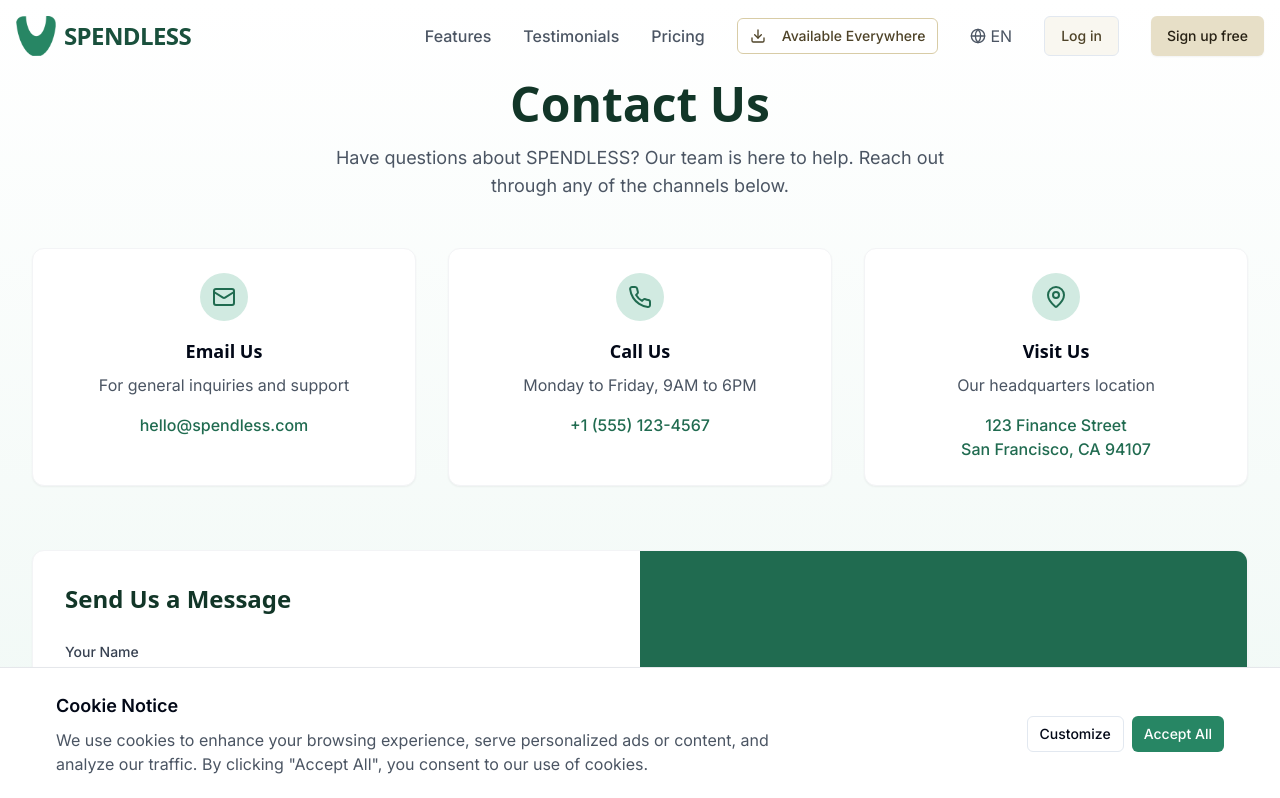
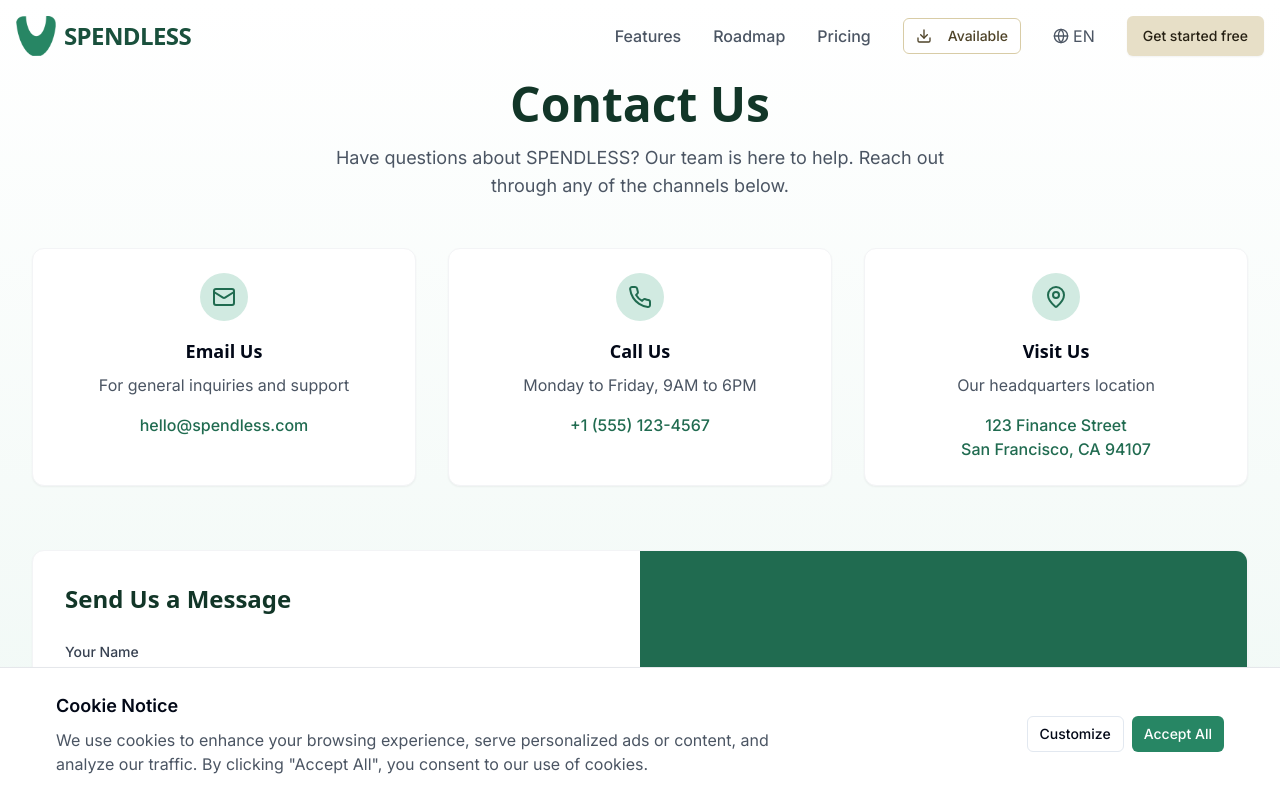
Before and after one commit to JozefiakBJ/spendless, a React (Vite) app: page /contact in a window 1280 px wide. Shown: the top 798 px of the page. Built offline with nearby package versions, Linux system fonts and the light colour scheme; a web font is replaced by a local one.

Commit message:
Refactor navbar buttons
Update the navigation bar buttons to include "Roadmap" and "Available" options, and replace "Log in" and "Sign up free" with a single "Get started free" button.

```diff
--- a/src/components/navbar/NavbarDesktop.tsx
+++ b/src/components/navbar/NavbarDesktop.tsx
@@ -24,13 +24,13 @@ const NavbarDesktop = ({ isHomePage, scrollToSection }: NavbarDesktopProps) => {
         {t('nav.features')}
       </div>
       <div
-        onClick={() => scrollToSection('testimonials')}
+        onClick={() => scrollToSection('roadmap')}
         className="font-medium text-gray-600 hover:text-primary-600 transition-colors cursor-pointer"
         role="button"
         tabIndex={0}
-        aria-label="Navigate to testimonials section"
+        aria-label="Navigate to roadmap section"
       >
-        {t('nav.testimonials')}
+        {t('nav.roadmap')}
       </div>
       <div
         onClick={() => scrollToSection('pricing')}
@@ -42,7 +42,7 @@ const NavbarDesktop = ({ isHomePage, scrollToSection }: NavbarDesktopProps) => {
         {t('nav.pricing')}
       </div>
 
-      {/* Download Button with sand color scheme */}
+      {/* Available Button */}
       <Button
         variant="outline"
         size="sm"
@@ -51,18 +51,14 @@ const NavbarDesktop = ({ isHomePage, scrollToSection }: NavbarDesktopProps) => {
         aria-label="Navigate to downloads section"
       >
         <Download className="mr-2 h-4 w-4" aria-hidden="true" />
-        {t('downloads.title')}
+        {t('nav.available')}
       </Button>
 
       <LanguageSelector />
-      <Button
-        variant="outline"
-        className="bg-sand-50 text-sand-800 hover:bg-sand-100 font-medium transition-colors"
-      >
-        {t('nav.login')}
-      </Button>
+
+      {/* Get Started Button */}
       <Button className="bg-sand-200 hover:bg-sand-300 text-sand-900 hover:text-sand-950 font-medium shadow-sm transition-colors">
-        {t('nav.signup')}
+        {t('nav.getStarted')}
       </Button>
     </div>
   );
--- a/src/components/navbar/NavbarMobile.tsx
+++ b/src/components/navbar/NavbarMobile.tsx
@@ -54,13 +54,13 @@ const NavbarMobile = ({
             {t('nav.features')}
           </div>
           <div
-            onClick={() => scrollToSection('testimonials')}
+            onClick={() => scrollToSection('roadmap')}
             className="font-medium text-gray-600 hover:text-primary-600 transition-colors py-2 text-left cursor-pointer"
             role="button"
             tabIndex={0}
-            aria-label="Navigate to testimonials section"
+            aria-label="Navigate to roadmap section"
           >
-            {t('nav.testimonials')}
+            {t('nav.roadmap')}
           </div>
           <div
             onClick={() => scrollToSection('pricing')}
@@ -74,7 +74,7 @@ const NavbarMobile = ({
 
           {/* Download Buttons in Mobile Menu with sand background */}
           <div className="flex flex-col gap-2 py-2 bg-sand-100 p-4 rounded-lg">
-            <span className="font-medium text-sand-800">{t('downloads.title')}</span>
+            <span className="font-medium text-sand-800">{t('nav.available')}</span>
             <div className="flex flex-wrap gap-2">
               <div
                 onClick={() => scrollToSection('downloads')}
@@ -112,11 +112,10 @@ const NavbarMobile = ({
           <div className="py-2">
             <LanguageSelector />
           </div>
-          <Button variant="outline" className="bg-sand-50 text-sand-800 hover:bg-sand-100 font-medium transition-colors w-full">
-            {t('nav.login')}
-          </Button>
+
+          {/* Get Started Free Button */}
           <Button className="bg-sand-200 hover:bg-sand-300 text-sand-900 hover:text-sand-950 font-medium shadow-sm transition-colors w-full">
-            {t('nav.signup')}
+            {t('nav.getStarted')}
           </Button>
         </div>
       </div>
--- a/src/i18n/translations/en/nav.ts
+++ b/src/i18n/translations/en/nav.ts
@@ -5,6 +5,9 @@ export const nav: NavTranslations = {
   features: 'Features',
   testimonials: 'Testimonials',
   pricing: 'Pricing',
+  roadmap: 'Roadmap',
+  available: 'Available',
   login: 'Log in',
   signup: 'Sign up free',
+  getStarted: 'Get started free',
 };
--- a/src/i18n/translations/pl/nav.ts
+++ b/src/i18n/translations/pl/nav.ts
@@ -5,6 +5,9 @@ export const nav: NavTranslations = {
   features: 'Funkcje',
   testimonials: 'Opinie',
   pricing: 'Cennik',
+  roadmap: 'Mapa rozwoju',
+  available: 'Dostępność',
   login: 'Zaloguj się',
   signup: 'Zarejestruj się za darmo',
+  getStarted: 'Rozpocznij za darmo',
 };
--- a/src/i18n/translations/uk/nav.ts
+++ b/src/i18n/translations/uk/nav.ts
@@ -5,6 +5,9 @@ export const nav: NavTranslations = {
   features: 'Функції',
   testimonials: 'Відгуки',
   pricing: 'Ціни',
+  roadmap: 'Дорожня карта',
+  available: 'Доступність',
   login: 'Увійти',
   signup: 'Зареєструватися безкоштовно',
+  getStarted: 'Почати безкоштовно',
 };
--- a/src/i18n/types/nav.ts
+++ b/src/i18n/types/nav.ts
@@ -4,14 +4,20 @@ export type NavTranslationKey =
   | 'nav.features'
   | 'nav.testimonials'
   | 'nav.pricing'
+  | 'nav.roadmap'
+  | 'nav.available'
   | 'nav.login'
-  | 'nav.signup';
+  | 'nav.signup'
+  | 'nav.getStarted';
 
 // Navbar translations interface
 export type NavTranslations = {
   features: string;
   testimonials: string;
   pricing: string;
+  roadmap: string;
+  available: string;
   login: string;
   signup: string;
+  getStarted: string;
 };
```
